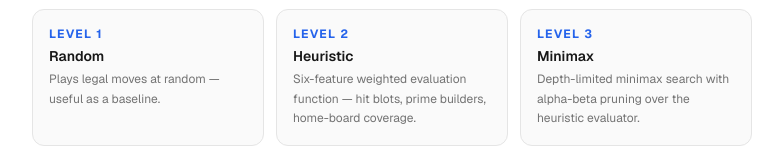
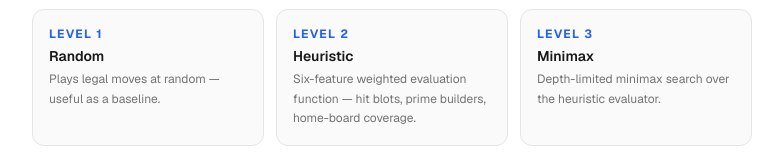
Before and after one commit to yarins0/yarin-lab, a Next.js app: page /backgammon in a window 1280 px wide. Shown: the part 892-1050 px from the top of the page, without its empty margins (248-1031 px from the left). Built offline with nearby package versions, Linux system fonts and the light colour scheme.

Commit message:
Remove incorrect alpha-beta pruning claim from minimax description

```diff
--- a/src/app/backgammon/page.tsx
+++ b/src/app/backgammon/page.tsx
@@ -21,7 +21,7 @@ const BOTS = [
   {
     rank: "Level 3",
     name: "Minimax",
-    desc: "Depth-limited minimax search with alpha-beta pruning over the heuristic evaluator.",
+    desc: "Depth-limited minimax search over the heuristic evaluator.",
   },
   {
     rank: "Level 4",
```
